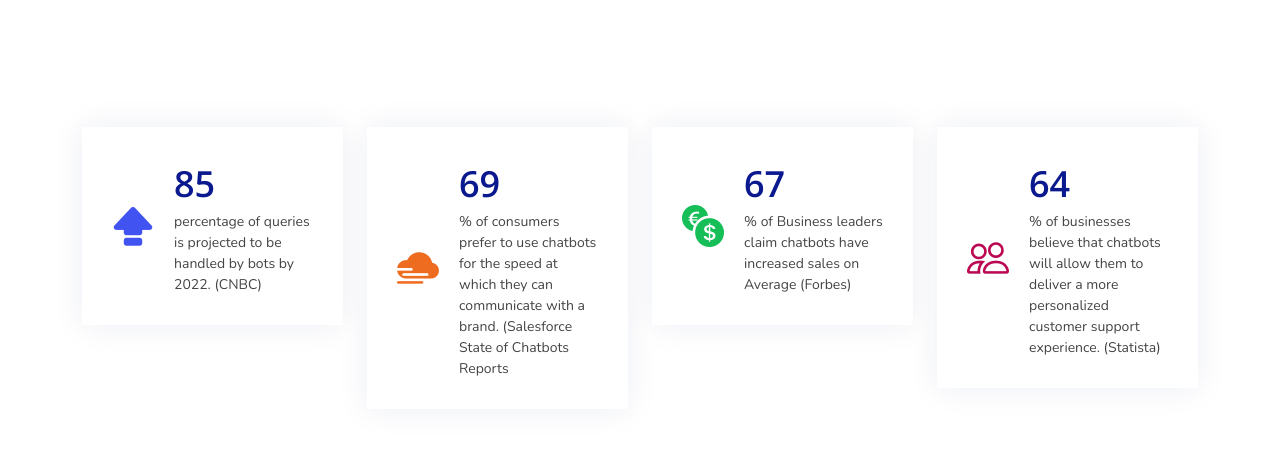
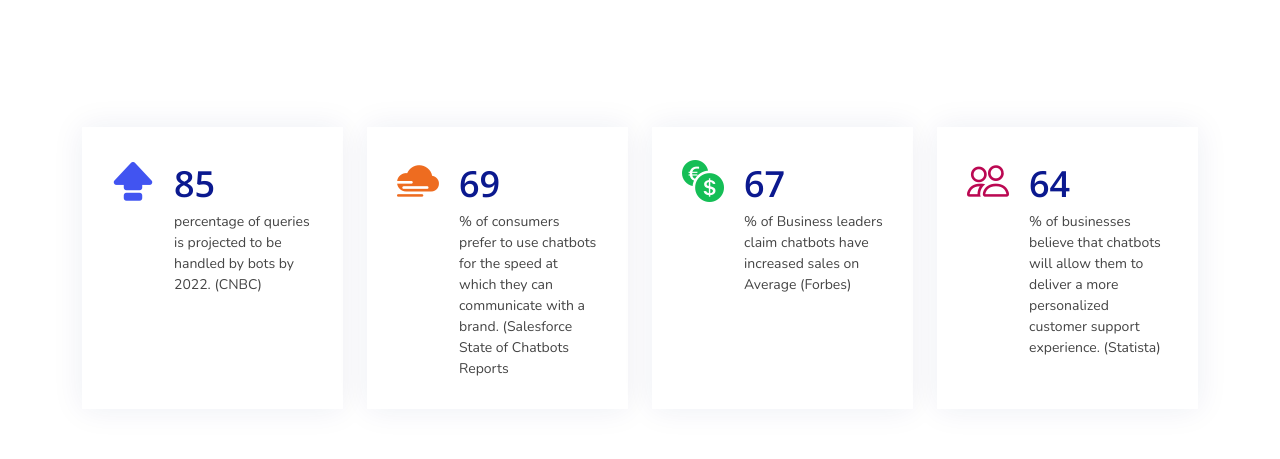
Before and after one commit to chillitray/zb_template, a plain HTML site: page index.html in a window 1280 px wide. Shown: the part 2960-3419 px from the top of the page. Drawn offline with nearby package versions, Linux system fonts and the light colour scheme.

Commit message:
Pushed Updates

```diff
--- a/assets/css/style.css
+++ b/assets/css/style.css
@@ -537,9 +537,10 @@ section {
 }
 .counts .count-box {
   display: flex;
-  align-items: center;
+  align-items: baseline;
   padding: 30px;
   width: 100%;
+  height: 100%;
   background: #fff;
   box-shadow: 0px 0 30px rgba(1, 41, 112, 0.08);
 }
```
